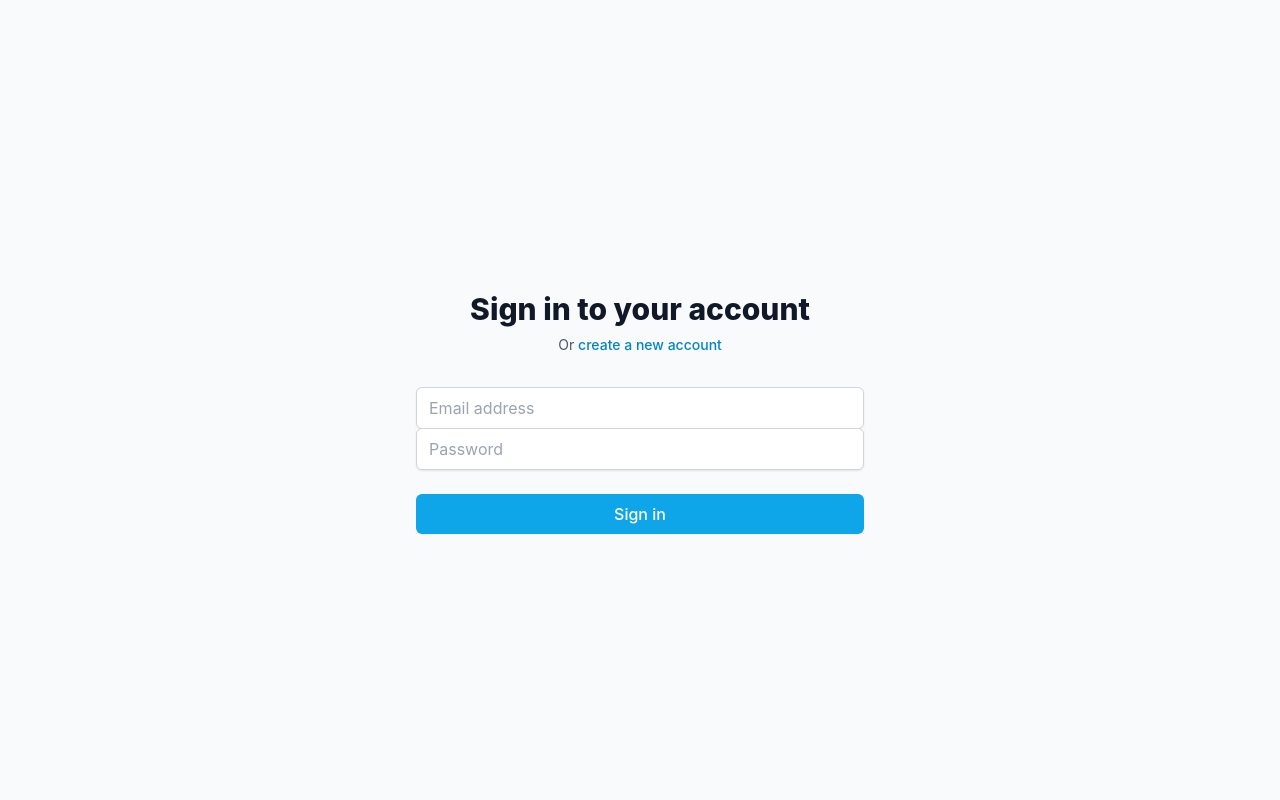
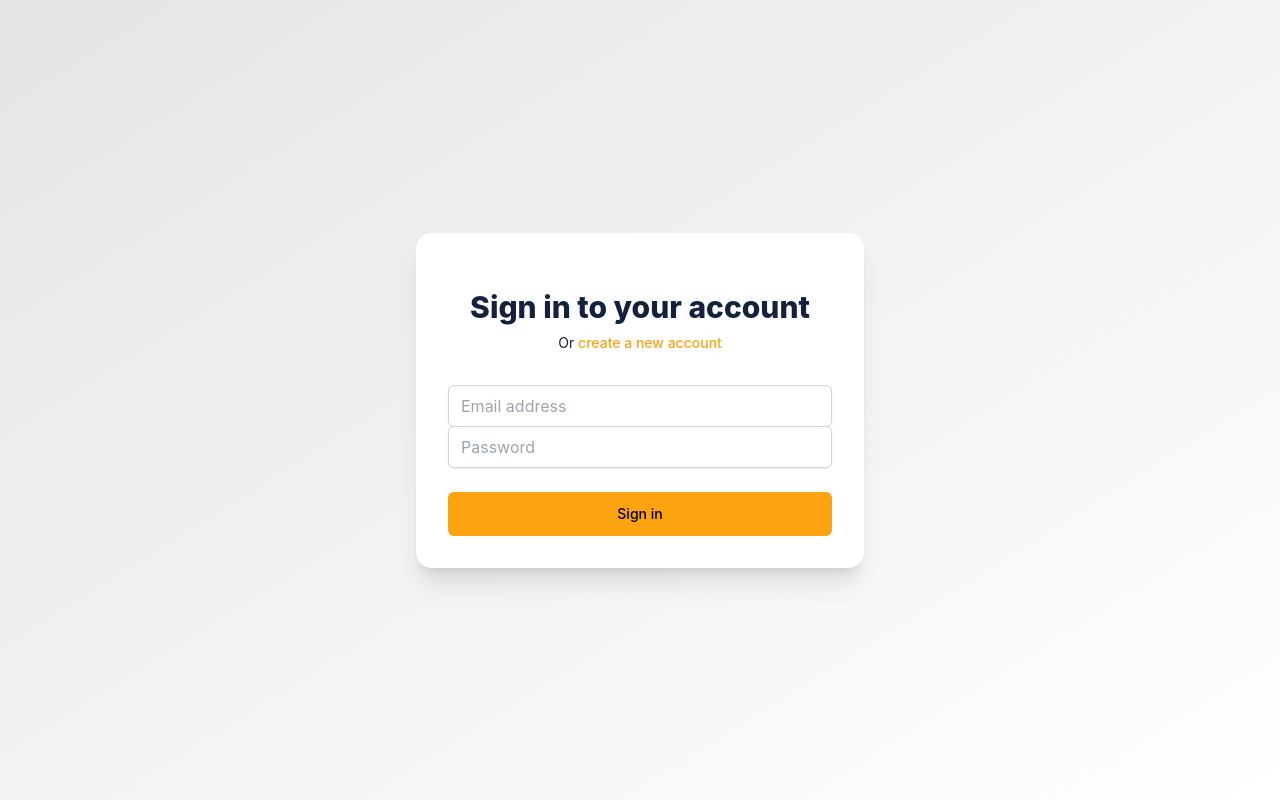
Before and after one commit to mxtimu-iu/StudyJar_DLBCSPJWD01, a React (Create React App) app in the folder frontend/: page /login in a window 1280 px wide. Built offline with nearby package versions, Linux system fonts and the light colour scheme; no server answers.

Commit message:
added the same theme to the login page

```diff
--- a/frontend/src/pages/Login.tsx
+++ b/frontend/src/pages/Login.tsx
@@ -30,17 +30,17 @@ export const Login: React.FC = () => {
     };
 
     return (
-        <div className="min-h-screen flex items-center justify-center bg-gray-50 py-12 px-4 sm:px-6 lg:px-8">
-            <div className="max-w-md w-full space-y-8">
+        <div className="min-h-screen flex items-center justify-center bg-gradient-to-br from-[#E5E5E5] to-[#FFFFFF] dark:from-[#000000] dark:to-[#14213D] py-12 px-4 sm:px-6 lg:px-8">
+            <div className="max-w-md w-full space-y-8 bg-[#FFFFFF] dark:bg-[#14213D] rounded-2xl shadow-xl p-8">
                 <div>
-                    <h2 className="mt-6 text-center text-3xl font-extrabold text-gray-900">
+                    <h2 className="mt-6 text-center text-3xl font-extrabold text-[#14213D] dark:text-white">
                         Sign in to your account
                     </h2>
-                    <p className="mt-2 text-center text-sm text-gray-600">
+                    <p className="mt-2 text-center text-sm text-[#14213D] dark:text-[#E5E5E5]">
                         Or{' '}
                         <Link
                             to="/register"
-                            className="font-medium text-primary-600 hover:text-primary-500"
+                            className="font-medium text-[#FCA311] hover:text-[#e38f0d] dark:text-[#FCA311] dark:hover:text-[#e38f0d]"
                         >
                             create a new account
                         </Link>
@@ -90,7 +90,7 @@ export const Login: React.FC = () => {
                     <div>
                         <button
                             type="submit"
-                            className="btn-primary w-full"
+                            className="w-full bg-[#FCA311] text-[#000000] hover:bg-[#e38f0d] focus:outline-none focus:ring-2 focus:ring-offset-2 focus:ring-[#FCA311] rounded-md py-3 text-sm font-medium transition-colors disabled:opacity-70"
                             disabled={loading}
                         >
                             {loading ? 'Signing in...' : 'Sign in'}
```
